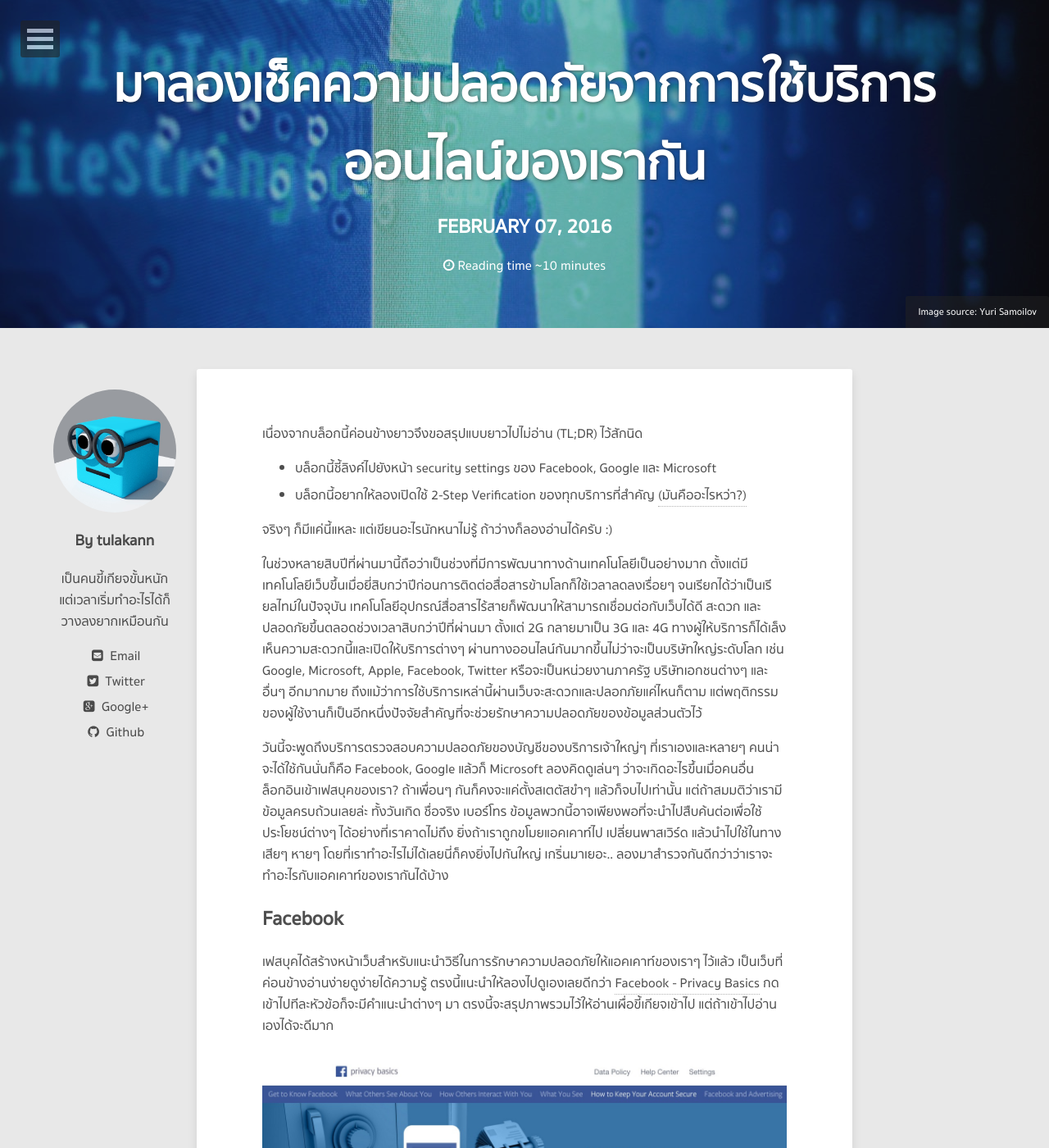
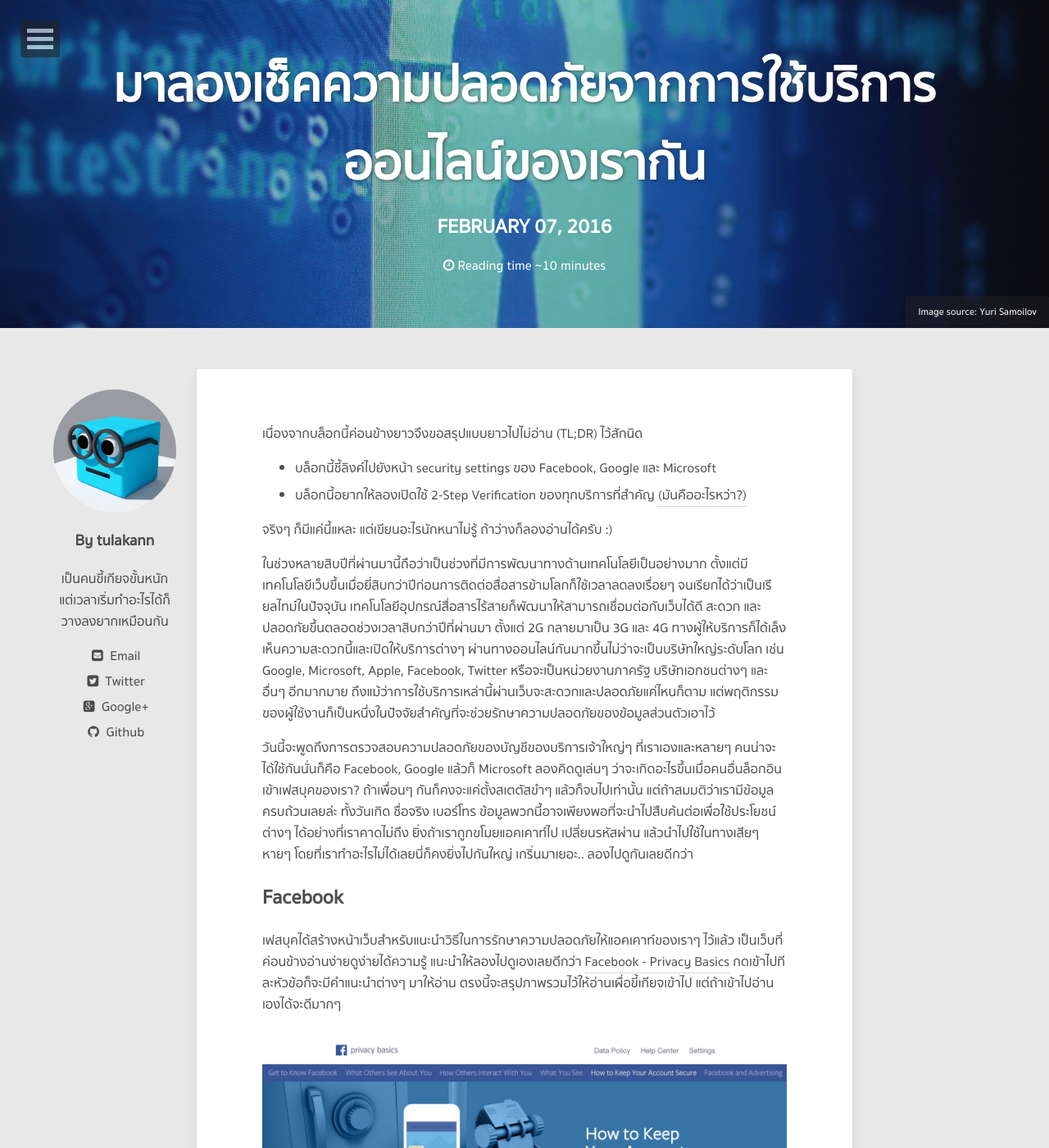
Before and after one commit to tupleblog/tupleblog.github.io, a Jekyll site: the page built from _posts/2016-02-07-security-checkup.md, in a window 1280 px wide and 1400 px high. Shown: the whole window at 82% size. Built offline with Jekyll 4.4.1, drawn with Linux system fonts in a browser that asks for light colours; nearby versions of some CDN libraries; comment, search, counter and statistics services are not loaded; some of the changed text lies outside the part shown.

Commit message:
proof reading security post

```diff
--- a/_posts/2016-02-07-security-checkup.md
+++ b/_posts/2016-02-07-security-checkup.md
@@ -19,12 +19,12 @@
 
 จริงๆ ก็มีแค่นี้แหละ แต่เขียนอะไรนักหนาไม่รู้ ถ้าว่างก็ลองอ่านได้ครับ :)
 
-ในช่วงหลายสิบปีที่ผ่านมานี้ถือว่าเป็นช่วงที่มีการพัฒนาทางด้านเทคโนโลยีเป็นอย่างมาก ตั้งแต่มีเทคโนโลยีเว็บขึ้นเมื่อยี่สิบกว่าปีก่อนการติดต่อสื่อสารข้ามโลกก็ใช้เวลาลดลงเรื่อยๆ จนเรียกได้ว่าเป็นเรียลไทม์ในปัจจุบัน เทคโนโลยีอุปกรณ์สื่อสารไร้สายก็พัฒนาให้สามารถเชื่อมต่อกับเว็บได้ดี สะดวก และปลอดภัยขึ้นตลอดช่วงเวลาสิบกว่าปีที่ผ่านมา ตั้งแต่ 2G กลายมาเป็น 3G และ 4G ทางผู้ให้บริการก็ได้เล็งเห็นความสะดวกนี้และเปิดให้บริการต่างๆ ผ่านทางออนไลน์กันมากขึ้นไม่ว่าจะเป็นบริษัทใหญ่ระดับโลก เช่น Google, Microsoft, Apple, Facebook, Twitter หรือจะเป็นหน่วยงานภาครัฐ บริษัทเอกชนต่างๆ และอื่นๆ อีกมากมาย ถึงแม้ว่าการใช้บริการเหล่านี้ผ่านเว็บจะสะดวกและปลอกภัยแค่ไหนก็ตาม แต่พฤติกรรมของผู้ใช้งานก็เป็นอีกหนึ่งปัจจัยสำคัญที่จะช่วยรักษาความปลอดภัยของข้อมูลส่วนตัวไว้
+ในช่วงหลายสิบปีที่ผ่านมานี้ถือว่าเป็นช่วงที่มีการพัฒนาทางด้านเทคโนโลยีเป็นอย่างมาก ตั้งแต่มีเทคโนโลยีเว็บขึ้นเมื่อยี่สิบกว่าปีก่อนการติดต่อสื่อสารข้ามโลกก็ใช้เวลาลดลงเรื่อยๆ จนเรียกได้ว่าเป็นเรียลไทม์ในปัจจุบัน เทคโนโลยีอุปกรณ์สื่อสารไร้สายก็พัฒนาให้สามารถเชื่อมต่อกับเว็บได้ดี สะดวก และปลอดภัยขึ้นตลอดช่วงเวลาสิบกว่าปีที่ผ่านมา ตั้งแต่ 2G กลายมาเป็น 3G และ 4G ทางผู้ให้บริการก็ได้เล็งเห็นความสะดวกนี้และเปิดให้บริการต่างๆ ผ่านทางออนไลน์กันมากขึ้นไม่ว่าจะเป็นบริษัทใหญ่ระดับโลก เช่น Google, Microsoft, Apple, Facebook, Twitter หรือจะเป็นหน่วยงานภาครัฐ บริษัทเอกชนต่างๆ และอื่นๆ อีกมากมาย ถึงแม้ว่าการใช้บริการเหล่านี้ผ่านเว็บจะสะดวกและปลอดภัยแค่ไหนก็ตาม แต่พฤติกรรมของผู้ใช้งานก็เป็นหนึ่งในปัจจัยสำคัญที่จะช่วยรักษาความปลอดภัยของข้อมูลส่วนตัวเอาไว้
 
-วันนี้จะพูดถึงบริการตรวจสอบความปลอดภัยของบัญชีของบริการเจ้าใหญ่ๆ ที่เราเองและหลายๆ คนน่าจะได้ใช้กันนั่นก็คือ Facebook, Google แล้วก็ Microsoft ลองคิดดูเล่นๆ ว่าจะเกิดอะไรขึ้นเมื่อคนอื่นล็อกอินเข้าเฟสบุคของเรา? ถ้าเพื่อนๆ กันก็คงจะแค่ตั้งสเตตัสขำๆ แล้วก็จบไปเท่านั้น แต่ถ้าสมมติว่าเรามีข้อมูลครบถ้วนเลยล่ะ ทั้งวันเกิด ชื่อจริง เบอร์โทร ข้อมูลพวกนี้อาจเพียงพอที่จะนำไปสืบค้นต่อเพื่อใช้ประโยชน์ต่างๆ ได้อย่างที่เราคาดไม่ถึง ยิ่งถ้าเราถูกขโมยแอคเคาท์ไป เปลี่ยนพาสเวิร์ด แล้วนำไปใช้ในทางเสียๆ หายๆ โดยที่เราทำอะไรไม่ได้เลยนี่ก็คงยิ่งไปกันใหญ่ เกริ่นมาเยอะ.. ลองมาสำรวจกันดีกว่าว่าเราจะทำอะไรกับแอคเคาท์ของเรากันได้บ้าง
+วันนี้จะพูดถึงการตรวจสอบความปลอดภัยของบัญชีของบริการเจ้าใหญ่ๆ ที่เราเองและหลายๆ คนน่าจะได้ใช้กันนั่นก็คือ Facebook, Google แล้วก็ Microsoft ลองคิดดูเล่นๆ ว่าจะเกิดอะไรขึ้นเมื่อคนอื่นล็อกอินเข้าเฟสบุคของเรา? ถ้าเพื่อนๆ กันก็คงจะแค่ตั้งสเตตัสขำๆ แล้วก็จบไปเท่านั้น แต่ถ้าสมมติว่าเรามีข้อมูลครบถ้วนเลยล่ะ ทั้งวันเกิด ชื่อจริง เบอร์โทร ข้อมูลพวกนี้อาจเพียงพอที่จะนำไปสืบค้นต่อเพื่อใช้ประโยชน์ต่างๆ ได้อย่างที่เราคาดไม่ถึง ยิ่งถ้าเราถูกขโมยแอคเคาท์ไป เปลี่ยนรหัสผ่าน แล้วนำไปใช้ในทางเสียๆ หายๆ โดยที่เราทำอะไรไม่ได้เลยนี่ก็คงยิ่งไปกันใหญ่ เกริ่นมาเยอะ.. ลองไปดูกันเลยดีกว่า
 
 ## Facebook
-เฟสบุคได้สร้างหน้าเว็บสำหรับแนะนำวิธีในการรักษาความปลอดภัยให้แอคเคาท์ของเราๆ ไว้แล้ว เป็นเว็บที่ค่อนข้างอ่านง่ายดูง่ายได้ความรู้ ตรงนี้แนะนำให้ลองไปดูเองเลยดีกว่า [Facebook - Privacy Basics](https://www.facebook.com/about/basics/how-to-keep-your-account-secure/) กดเข้าไปทีละหัวข้อก็จะมีคำแนะนำต่างๆ มา ตรงนี้จะสรุปภาพรวมไว้ให้อ่านเผื่อขี้เกียจเข้าไป แต่ถ้าเข้าไปอ่านเองได้จะดีมาก
+เฟสบุคได้สร้างหน้าเว็บสำหรับแนะนำวิธีในการรักษาความปลอดภัยให้แอคเคาท์ของเราๆ ไว้แล้ว เป็นเว็บที่ค่อนข้างอ่านง่ายดูง่ายได้ความรู้ แนะนำให้ลองไปดูเองเลยดีกว่า [Facebook - Privacy Basics](https://www.facebook.com/about/basics/how-to-keep-your-account-secure/) กดเข้าไปทีละหัวข้อก็จะมีคำแนะนำต่างๆ มาให้อ่าน ตรงนี้จะสรุปภาพรวมไว้ให้อ่านเผื่อขี้เกียจเข้าไป แต่ถ้าเข้าไปอ่านเองได้จะดีมากๆ
 
 <figure><center>
   <img src="/images/post/security/fb1.jpg" data-action="zoom"/>
@@ -89,19 +89,19 @@
 3. ให้เราเก็บรหัสสำรองไว้ใช้เมื่อยามฉุกเฉิน โดยจะมีรหัสผ่านแบบใช้แล้วทิ้งอยู่ 10 รหัส อันไหนใช้แล้วก็จะใช้ไม่ได้อีกเลย โดยการใช้งานก็ให้เก็บรหัสนี้ไว้กับตัวหรือที่ที่มั่นใจได้และใช้ในยามจำเป็นเท่านั้น
 
 ## Microsoft
-ของไมโครซอฟต์ก็รวบรวมไว้ค่อนข้างเป็นที่เป็นทางดีเหมือนกัน แต่รวมอยู่ในหน้าการจัดการบัญชีอื่นๆ ด้วยอาจจะหายากสักเล็กน้อยสำหรับคนที่ไม่เคยเปิดเข้าไปเลย ถ้าจะไปหน้าตรวจความปลอดภัยตรงๆ เลยก็ไปที่ [account.microsoft.com/privacy][https://account.microsoft.com/privacy] ก็จะเจอหน้าตามภาพ
+ของไมโครซอฟต์ก็รวบรวมไว้ค่อนข้างเป็นที่เป็นทางดีเหมือนกัน แต่รวมอยู่ในหน้าเดียวกับการจัดการบัญชีอื่นๆ ด้วย ทำให้อาจจะหายากสักเล็กน้อยสำหรับคนที่ไม่เคยเปิดเข้าไปเลย ถ้าจะไปหน้าตั้งค่าความปลอดภัยโดยตรงเลยก็ไปที่ [account.microsoft.com/privacy](https://account.microsoft.com/privacy) ก็จะเจอหน้าตามภาพ
 
 <figure><center>
   <img src="/images/post/security/ms.jpg" data-action="zoom"/>
 </center></figure>
 
-เราสามารถเปลี่ยนรหัสผ่านตรงนี้ได้เลยเช่นกัน ตรงนี้ก็ลองกดเข้าไปดูเล่นๆ ทุกอันเลยก็ได้ แต่เช่นเคย สิ่งที่อยากให้ลองเปิดใช้ก็คือ 2-Step Verification เจ้าเดิม โดยแอปของไมโครซอฟท์นั้นใช้ค่อนข้างง่ายกว่ากูเกิลตรงที่ เมื่อเราไปล็อกอินที่เครื่องอื่น ตัวแอปจะมีการแจ้งเตือนมาเลยให้เรากดยืนยันว่าจะล็อกอินโดยที่ไม่ต้องเอาเลขมากรอกแบบที่ต้องทำในกูเกิล การเปิดใช้ก็ทำได้โดยเข้าไปที่ **More security settings** แล้วก็เลื่อนหา **Two-step verification** กับ **Identity verification apps** แล้วก็ทำการตั้งค่าตามที่ได้รับคำแนะนำก็เป็นอันเรียบร้อย เวลาใช้งานจริงก็จะมีหน้าตาประมาณนี้
+เราสามารถเปลี่ยนรหัสผ่านตรงนี้ได้เลยเช่นกัน ส่วนเมนูอื่นๆ ลองกดเข้าไปดูเล่นๆ ทุกอันเลยก็ได้ แต่เช่นเคย สิ่งที่อยากให้ลองเปิดใช้ก็คือ 2-Step Verification เจ้าเดิม โดยแอปของไมโครซอฟท์นั้นใช้ค่อนข้างง่ายกว่ากูเกิลตรงที่ เมื่อเราไปล็อกอินที่เครื่องอื่น ตัวแอปจะมีการแจ้งเตือนมาเลยให้เรากดยืนยันว่าจะล็อกอินโดยที่ไม่ต้องเอาเลขมากรอกแบบที่ต้องทำในกูเกิล การเปิดใช้ก็ทำได้โดยเข้าไปที่ **More security settings** แล้วก็เลื่อนหา **Two-step verification** กับ **Identity verification apps** แล้วก็ทำการตั้งค่าตามที่ได้รับคำแนะนำก็เป็นอันเรียบร้อย เวลาใช้งานจริงก็จะมีหน้าตาประมาณนี้
 
 <figure class="half"><center>
   <img src="/images/post/security/ms3.jpg" data-action="zoom"/>
   <img src="/images/post/security/ms4.jpg" data-action="zoom"/>
   <figcaption>
-    ด้านซ้ายคือบนเว็บ ด้านขวาคือบนมือถือ
+    ภาพแรกคือบนเว็บ ภาพถัดมาคือบนมือถือ
   </figcaption>
 </center></figure>
 
```
Also changed, not shown: other parts of _posts/2016-02-07-security-checkup.md (+1 -1 lines).
